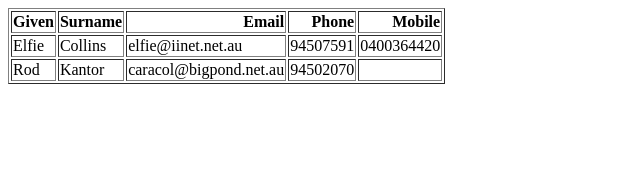
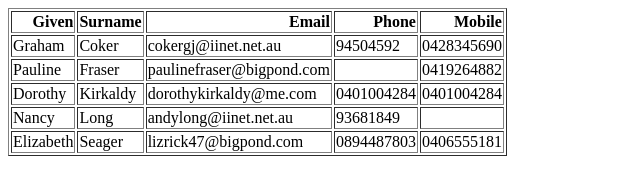
Before and after one commit to splconline/splc-scripts, a plain HTML site: page studentlist/index.html in a window 1280 px wide. Shown: the whole page, without its empty margins (0-640 px from the left). Drawn offline with Linux system fonts and the light colour scheme.

Commit message:
differet run

```diff
--- a/studentlist/index.html
+++ b/studentlist/index.html
@@ -10,18 +10,39 @@
   </thead>
   <tbody>
     <tr>
-      <td>Elfie</td>
-      <td>Collins</td>
-      <td>elfie@iinet.net.au</td>
-      <td>94507591</td>
-      <td>0400364420</td>
+      <td>Graham</td>
+      <td>Coker</td>
+      <td>cokergj@iinet.net.au</td>
+      <td>94504592</td>
+      <td>0428345690</td>
     </tr>
     <tr>
-      <td>Rod</td>
-      <td>Kantor</td>
-      <td>caracol@bigpond.net.au</td>
-      <td>94502070</td>
+      <td>Pauline</td>
+      <td>Fraser</td>
+      <td>paulinefraser@bigpond.com</td>
       <td></td>
+      <td>0419264882</td>
+    </tr>
+    <tr>
+      <td>Dorothy</td>
+      <td>Kirkaldy</td>
+      <td>dorothykirkaldy@me.com</td>
+      <td>0401004284</td>
+      <td>0401004284</td>
+    </tr>
+    <tr>
+      <td>Nancy</td>
+      <td>Long</td>
+      <td>andylong@iinet.net.au</td>
+      <td>93681849</td>
+      <td></td>
+    </tr>
+    <tr>
+      <td>Elizabeth</td>
+      <td>Seager</td>
+      <td>lizrick47@bigpond.com</td>
+      <td>0894487803</td>
+      <td>0406555181</td>
     </tr>
   </tbody>
 </table>
```
Also changed, not shown: 2 other files.
